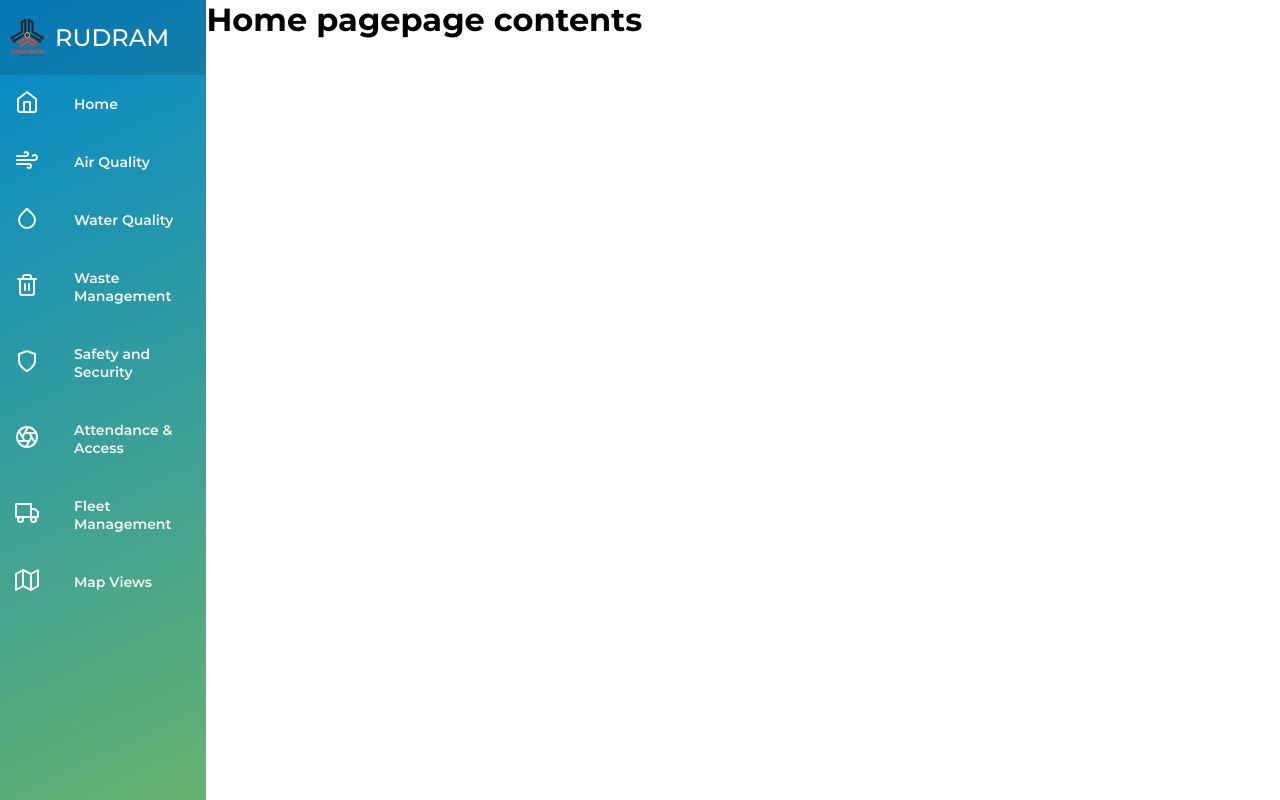
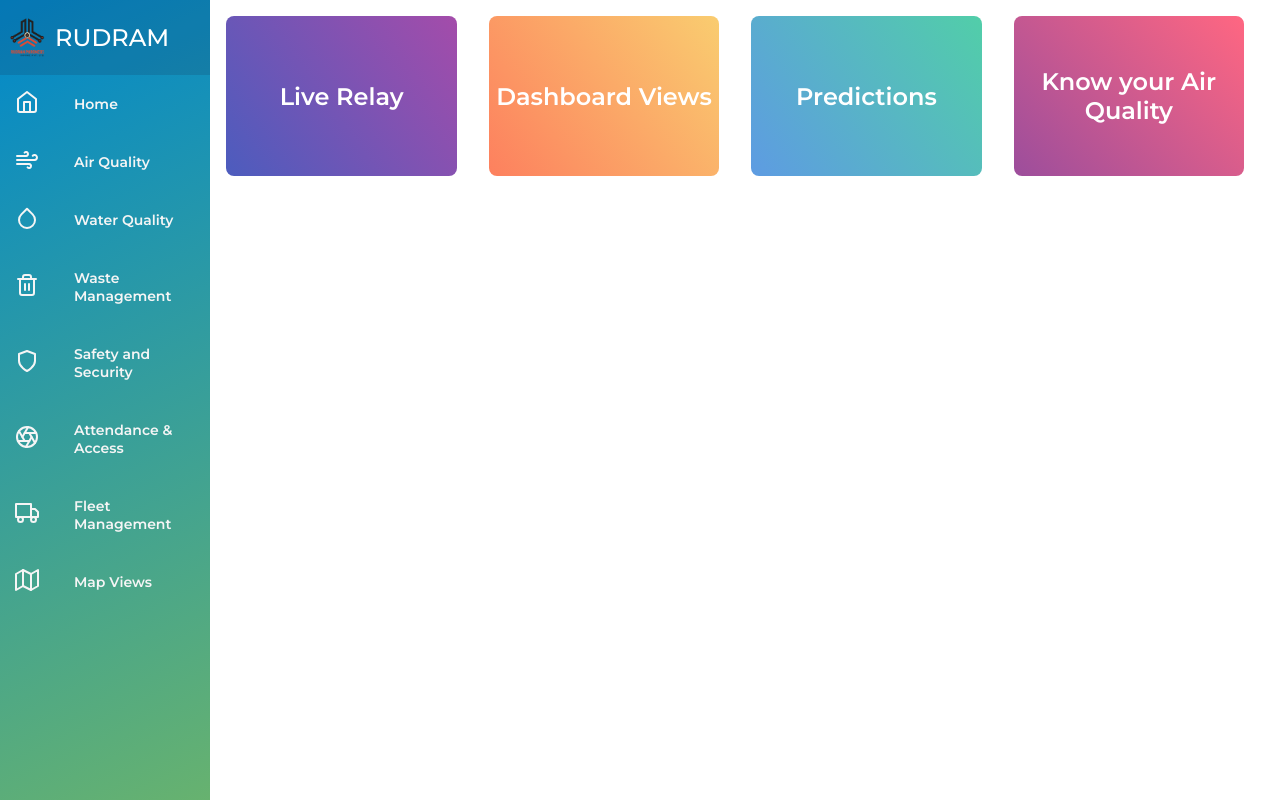
Before and after one commit to racyriaz/rudram, a React (Create React App) app: page / in a window 1280 px wide. Built offline with nearby package versions, Linux system fonts and the light colour scheme.

Commit message:
color gradient card

```diff
--- /dev/null
+++ b/src/Components/Card.jsx
@@ -0,0 +1,22 @@
+import React from "react";
+import "./cardstyle.css";
+import PropTypes from "prop-types";
+
+function Card({ content, color }) {
+	const text = content;
+	const styles = color;
+	console.log(text, styles);
+
+	return (
+		<div className="card" style={{ background: `${styles}` }}>
+			{text}
+		</div>
+	);
+}
+
+Card.propTypes = {
+	content: PropTypes.string.isRequired,
+	color: PropTypes.string.isRequired,
+};
+
+export default Card;
--- /dev/null
+++ b/src/Components/cardstyle.css
@@ -0,0 +1,24 @@
+.card {
+	height: 10rem;
+	width: 16.5rem;
+	border-radius: 0.5rem;
+	display: flex;
+	flex-direction: row;
+	align-items: center;
+	justify-content: center;
+	background: linear-gradient(0.15turn, #fdfdfdd5, #d8d8d8de);
+	color: white;
+	font-size: 1.5rem;
+	font-weight: 600;
+	margin: 1rem;
+	text-align: center;
+}
+.card:hover {
+	box-shadow: 0 4px 8px 0 rgba(0, 0, 0, 0.151), 0 6px 20px 0 rgba(0, 0, 0, 0.45);
+}
+
+.anime-card-container {
+	height: 20rem;
+	width: 16.5rem;
+	border-radius: 0.5rem;
+}
--- a/src/Views/Home.jsx
+++ b/src/Views/Home.jsx
@@ -1,11 +1,27 @@
 import React from "react";
 import "./Stylesheet.css";
+import Card from "../Components/Card";
+
 function Home() {
 	return (
 		<div className="view-container">
 			<div className="flex row">
-				<h1>Home page</h1>
-				<h1>page contents</h1>
+				<Card
+					color="linear-gradient(0.15turn, rgba(0, 23, 162, 0.70), rgba(125, 0, 134, 0.70))"
+					content="Live Relay"
+				/>
+				<Card
+					color="linear-gradient(0.15turn, rgba(252, 74, 26, 0.70), rgba(247, 183, 51, 0.70))"
+					content="Dashboard Views"
+				/>
+				<Card
+					color="linear-gradient(0.65turn, rgba(8, 185, 132, 0.70), rgba(25, 113, 214, 0.70))"
+					content="Predictions"
+				/>
+				<Card
+					color="linear-gradient(0.13turn, rgba(114, 2, 114, 0.70), rgba(255, 38, 76, 0.70))"
+					content="Know your Air Quality"
+				/>
 			</div>
 		</div>
 	);
--- a/src/Views/Stylesheet.css
+++ b/src/Views/Stylesheet.css
@@ -102,6 +102,6 @@ body {
 
 .view-container {
 	display: block;
-	width: 100%;
+	width: 82%;
 	margin-right: 20px;
 }
```
Also changed, not shown: src/Components/CardContainer.jsx (added, +7 -0 lines).
